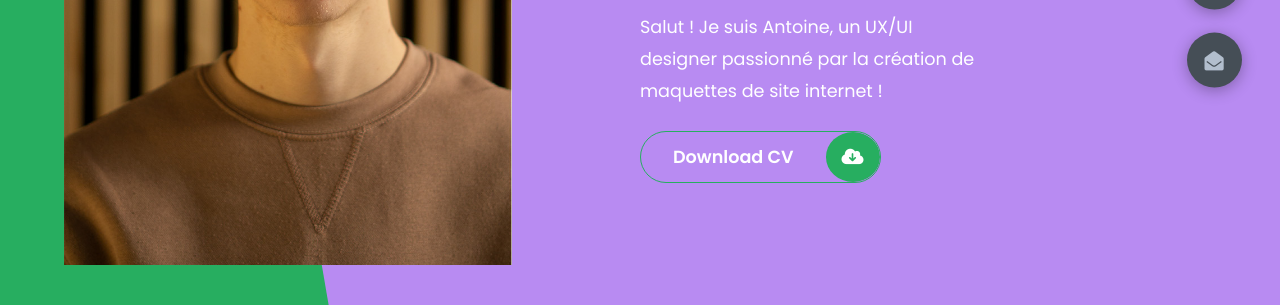
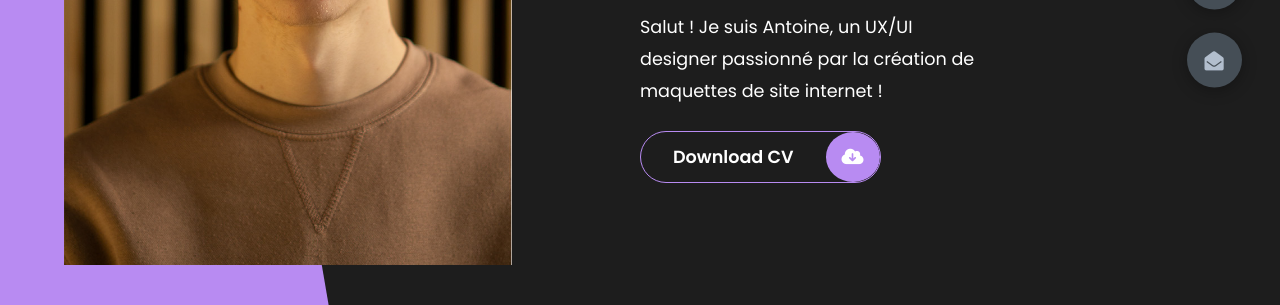
Before and after one commit to VioNie/Portfolio, a plain HTML site: page index.html in a window 1280 px wide. Shown: the part 495-800 px from the top of the page. Drawn offline with Linux system fonts and the light colour scheme.

Commit message:
Update styles.css

```diff
--- a/styles.css
+++ b/styles.css
@@ -6,8 +6,8 @@
 }
 
 :root {
-  --color-primary: #B88BF2;
-  --color-secondary: #27AE60;
+  --color-primary: #1d1d1d;
+  --color-secondary: #B88BF2;
   --color-white: #FFFFFF;
   --color-black: #000;
   --color-grey0: #f8f8f8;
```
